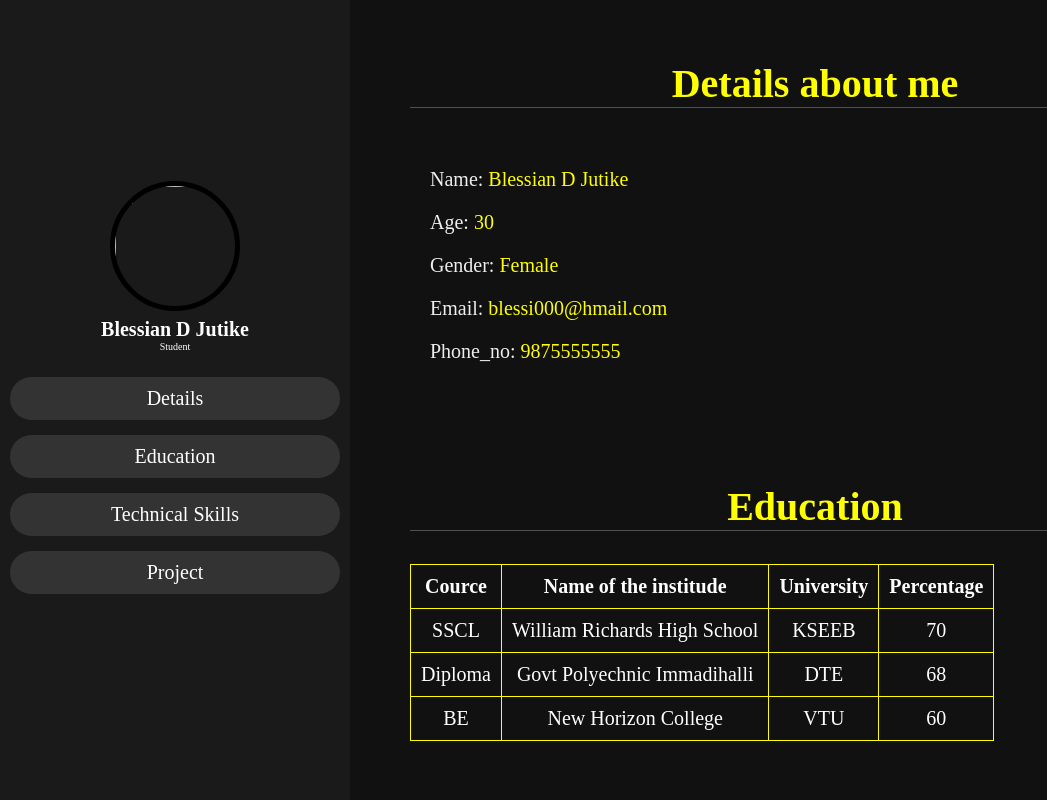
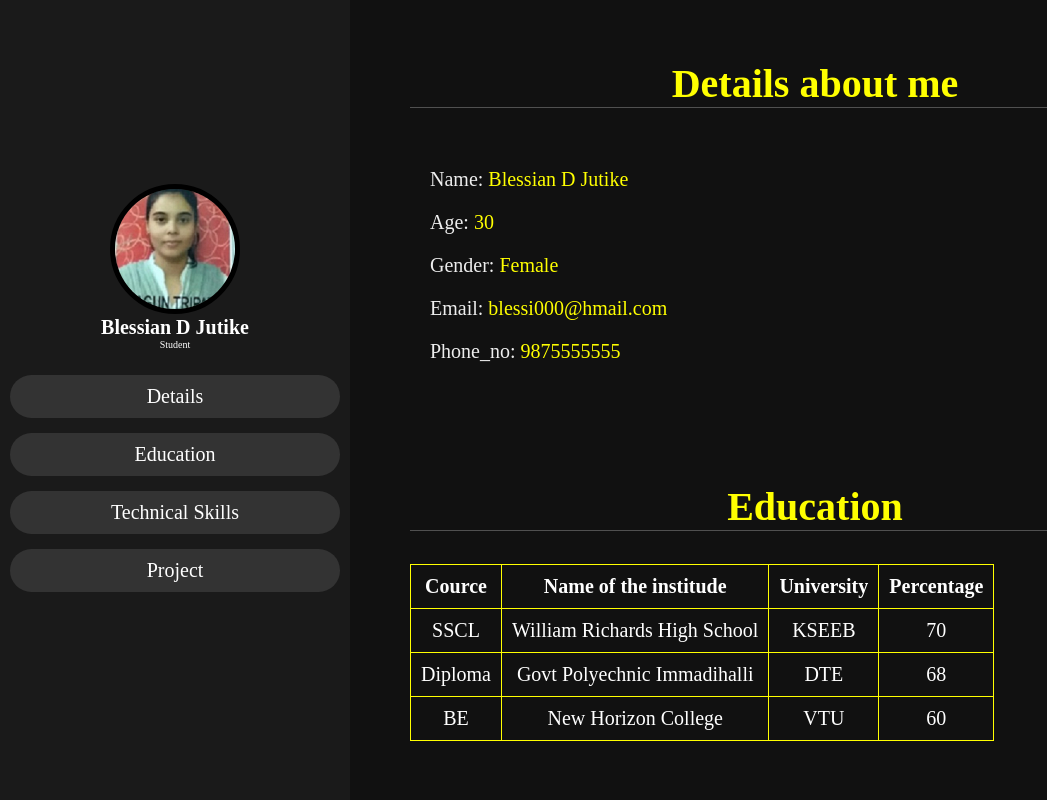
Before and after one commit to ShagunTripath/Shagun.github.io, a plain HTML site: page index.html in a window 1280 px wide. Shown: the top 800 px of the page, without its empty margins (0-1047 px from the left). Drawn offline with Linux system fonts and the light colour scheme.

Commit message:
Update index.html

```diff
--- a/index.html
+++ b/index.html
@@ -10,7 +10,7 @@
 <body>
     <header>
        <div class="user">
-       <img src="photo.jpg">
+       <img src="WhatsApp Image 2019-03-15 at 7.56.40 PM.jpg">
        <h5 class="nm">Blessian D Jutike</h5>
        <p class="jb">Student</p>
        </div>
```
